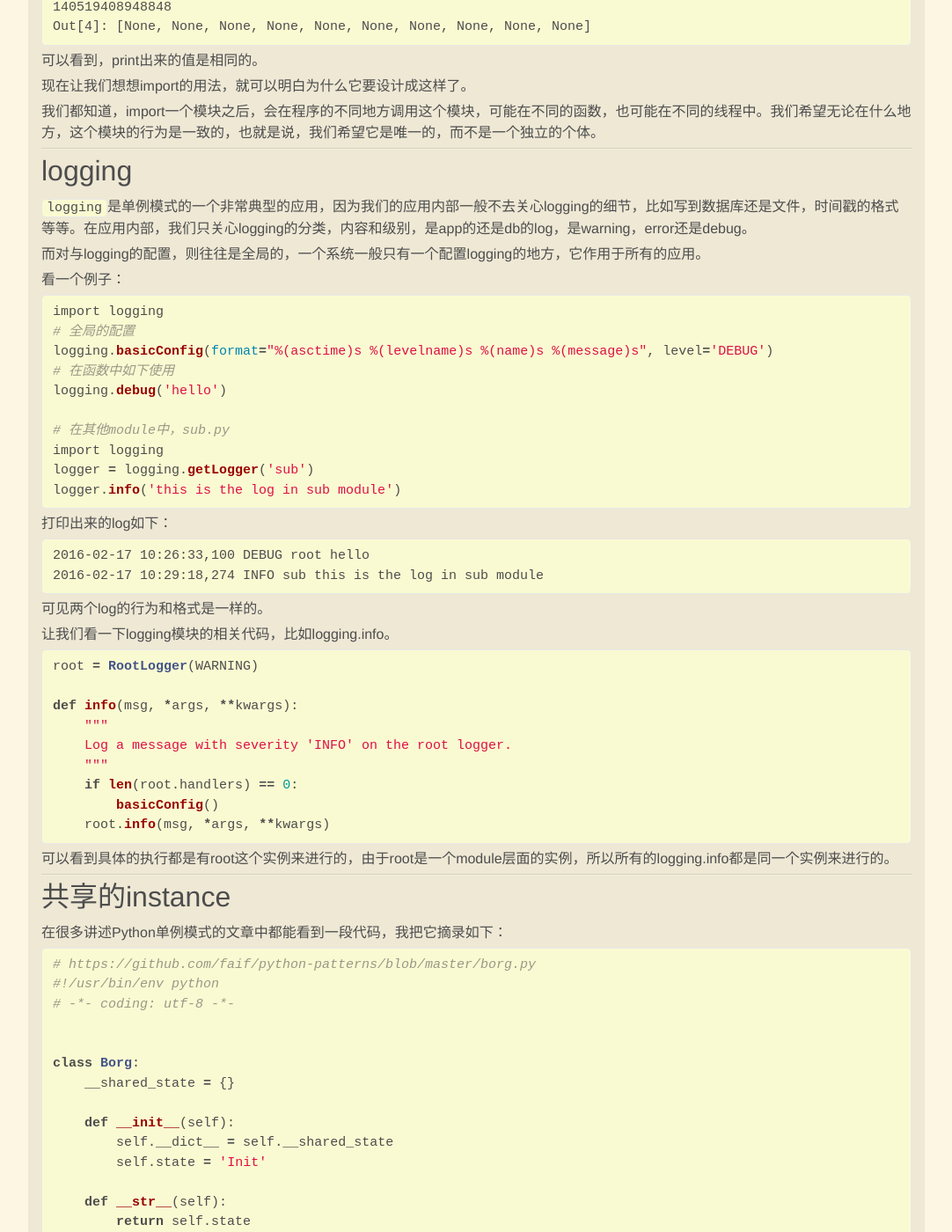
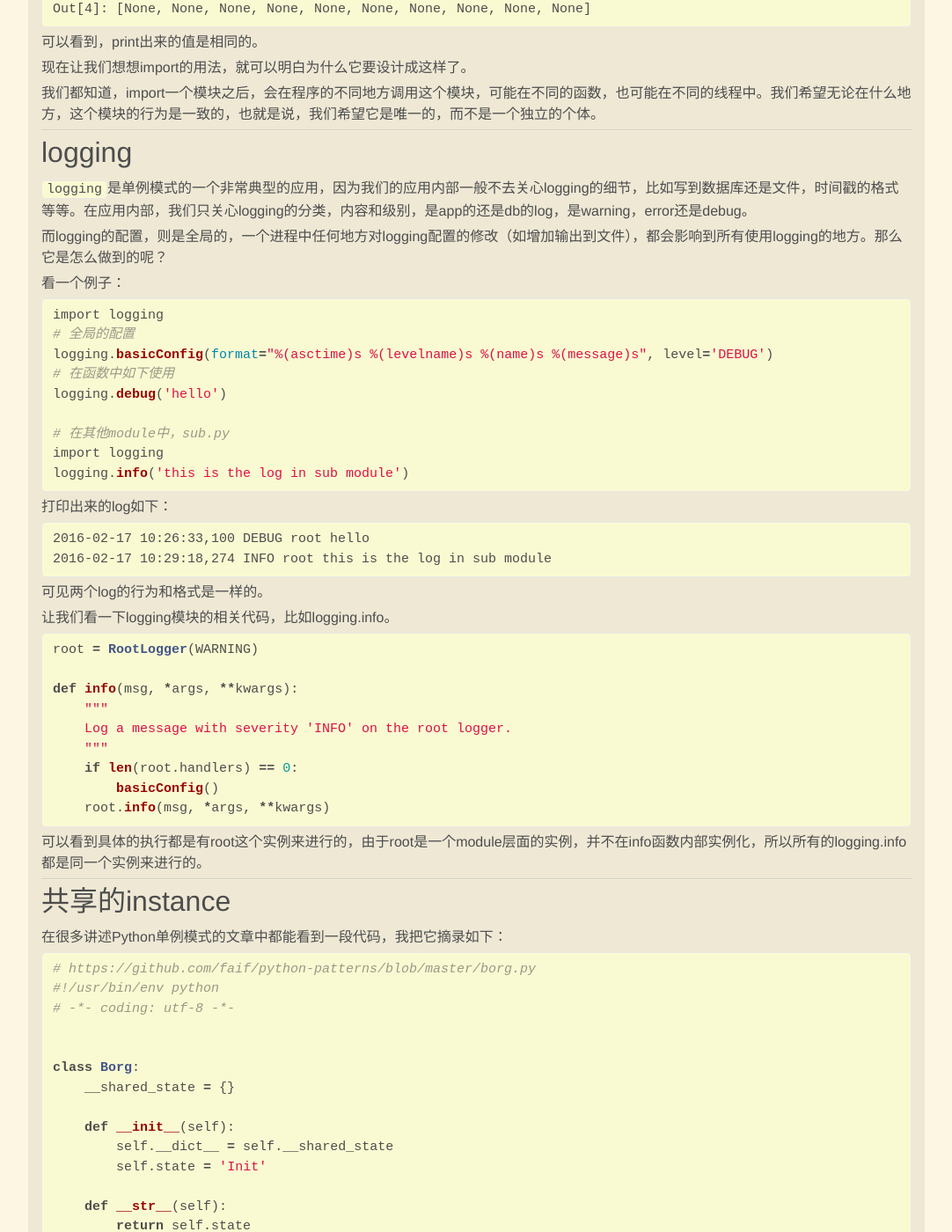
Before and after one commit to feiyuw/feiyuw.github.io, a Jekyll site: the page built from _posts/2016-02-16-design-patterns-of-python-borg.md, in a window 1280 px wide and 1400 px high, scrolled down 1842 px. Shown: the whole window at 88% size, without its empty margins (91-1173 px from the left). Built offline with Jekyll 4.4.1, drawn with Linux system fonts in a browser that asks for light colours; nearby versions of some CDN libraries; comment, search, counter and statistics services are not loaded.

Commit message:
update blogs

````diff
--- a/_posts/2016-02-16-design-patterns-of-python-borg.md
+++ b/_posts/2016-02-16-design-patterns-of-python-borg.md
@@ -10,13 +10,14 @@ categories: Python
 
 >单例模式，也叫单子模式，是一种常用的软件设计模式。在应用这个模式时，单例对象的类必须保证只有一个实例存在。许多时候整个系统只需要拥有一个的全局对象，这样有利于我们协调系统整体的行为。比如在某个服务器程序中，该服务器的配置信息存放在一个文件中，这些配置数据由一个单例对象统一读取，然后服务进程中的其他对象再通过这个单例对象获取这些配置信息。这种方式简化了在复杂环境下的配置管理。
 
+---
+
 ## import
 
 在Python语言里面，module的import就是一种典型的单例模式。先看一个例子：
 
 ```python
 # myglobal.py
-
 COUNT = 0
 ```
 
@@ -92,7 +93,7 @@ Out[4]: [None, None, None, None, None, None, None, None, None, None]
 
 `logging`是单例模式的一个非常典型的应用，因为我们的应用内部一般不去关心logging的细节，比如写到数据库还是文件，时间戳的格式等等。在应用内部，我们只关心logging的分类，内容和级别，是app的还是db的log，是warning，error还是debug。
 
-而对与logging的配置，则往往是全局的，一个系统一般只有一个配置logging的地方，它作用于所有的应用。
+而logging的配置，则是全局的，一个进程中任何地方对logging配置的修改（如增加输出到文件），都会影响到所有使用logging的地方。那么它是怎么做到的呢？
 
 看一个例子：
 
@@ -105,15 +106,14 @@ logging.debug('hello')
 
 # 在其他module中，sub.py
 import logging
-logger = logging.getLogger('sub')
-logger.info('this is the log in sub module')
+logging.info('this is the log in sub module')
 ```
 
 打印出来的log如下：
 
 ```
 2016-02-17 10:26:33,100 DEBUG root hello
-2016-02-17 10:29:18,274 INFO sub this is the log in sub module
+2016-02-17 10:29:18,274 INFO root this is the log in sub module
 ```
 
 可见两个log的行为和格式是一样的。
@@ -132,7 +132,7 @@ def info(msg, *args, **kwargs):
     root.info(msg, *args, **kwargs)
 ```
 
-可以看到具体的执行都是有root这个实例来进行的，由于root是一个module层面的实例，所以所有的logging.info都是同一个实例来进行的。
+可以看到具体的执行都是有root这个实例来进行的，由于root是一个module层面的实例，并不在info函数内部实例化，所以所有的logging.info都是同一个实例来进行的。
 
 ---
 
````
Also changed, not shown: _posts/2015-01-28-setup-gevent-on-windows.md (+9 -0 lines), _posts/2015-06-03-stop-robotframework-in-a-monitor-thread.md (+7 -0 lines), _posts/2015-09-25-something-you-may-have-misunderstanding-in-robotframework.md (+7 -0 lines), _posts/2015-12-19-buildup-mobile-platform-with-chromebook.md (+14 -0 lines), _posts/2016-02-17-design-patterns-of-python-decorator.md (+4 -0 lines), _posts/2016-02-19-design-patterns-of-python-mapreduce.md (added, +7 -0 lines).
